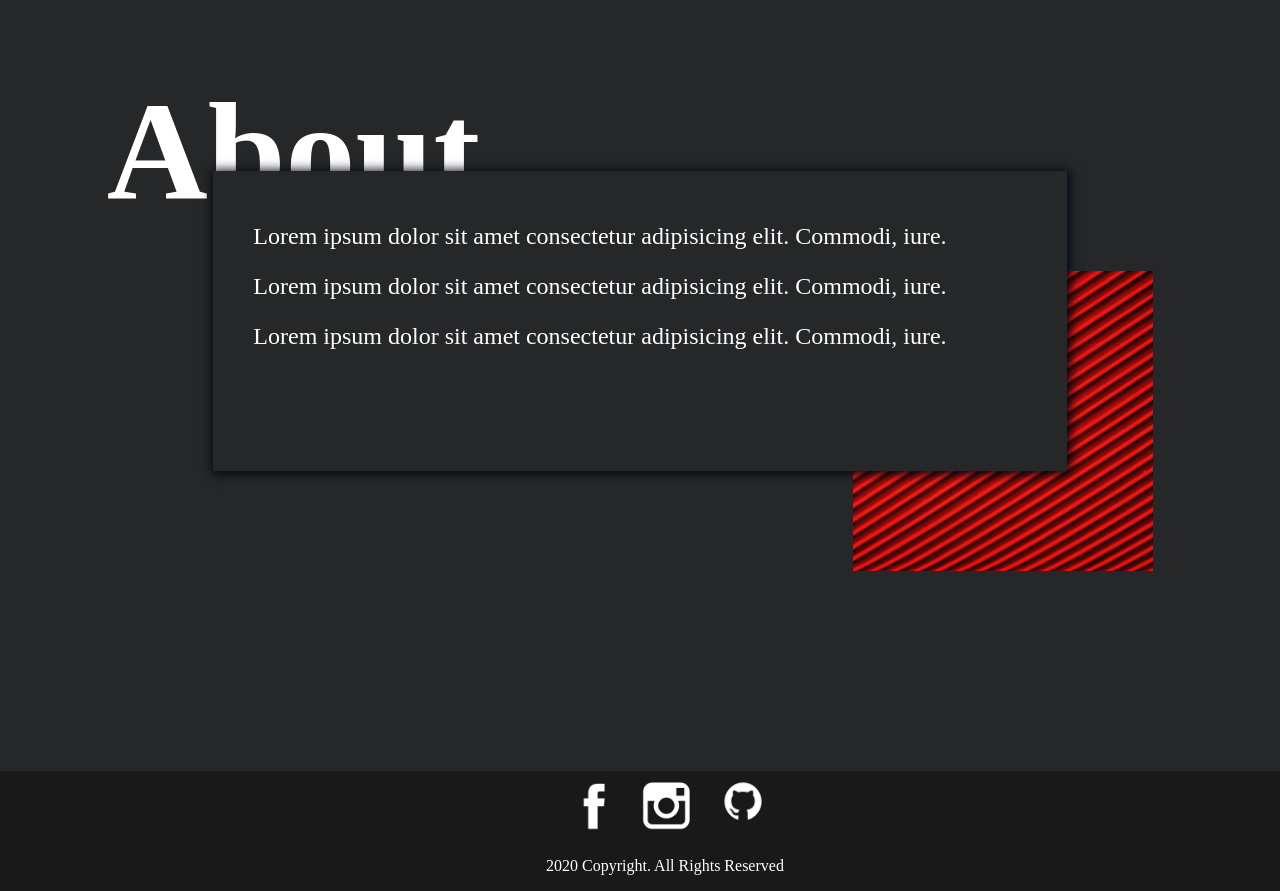
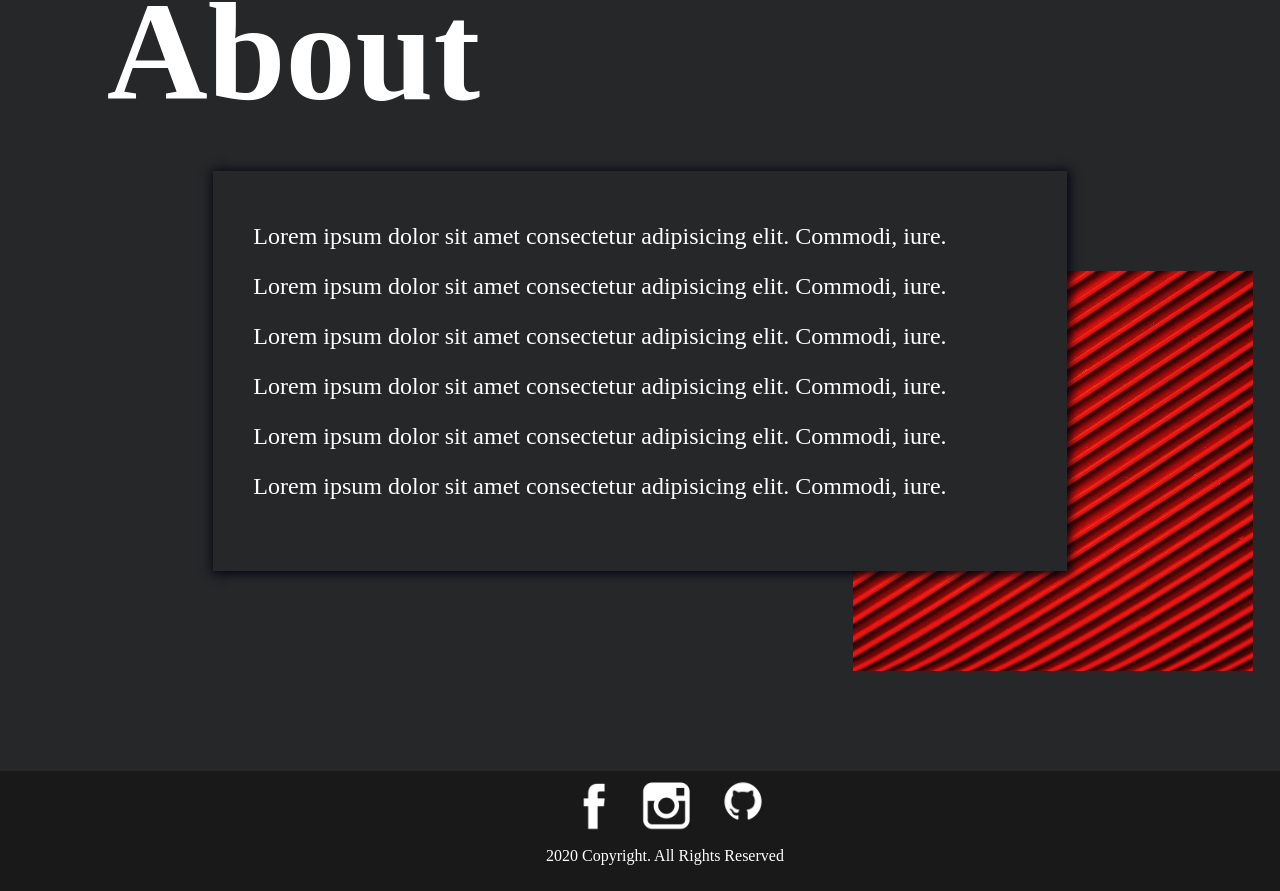
Before and after one commit to AlexIrina/Portfolio, a React (Create React App) app: page /about in a window 1280 px wide. Shown: the part 141-1032 px from the top of the page. Built offline with nearby package versions, Linux system fonts and the light colour scheme.

Commit message:
cleaned up skills section

```diff
--- a/src/components/About.js
+++ b/src/components/About.js
@@ -17,6 +17,18 @@ const About = () => {
           Lorem ipsum dolor sit amet consectetur adipisicing elit. Commodi,
           iure.
         </p>
+        <p>
+          Lorem ipsum dolor sit amet consectetur adipisicing elit. Commodi,
+          iure.
+        </p>
+        <p>
+          Lorem ipsum dolor sit amet consectetur adipisicing elit. Commodi,
+          iure.
+        </p>
+        <p>
+          Lorem ipsum dolor sit amet consectetur adipisicing elit. Commodi,
+          iure.
+        </p>
       </div>
       <img src={abstractImg} alt='abstract' />
     </div>
--- a/src/components/Footer.js
+++ b/src/components/Footer.js
@@ -4,7 +4,7 @@ import insta from '../images/insta.png';
 import github from '../images/github.png';
 const Footer = () => {
   return (
-    <footer className='social-links'>
+    <footer>
       <ul>
         <li>
           <a
--- a/src/components/Skills.js
+++ b/src/components/Skills.js
@@ -6,15 +6,17 @@ const Skills = () => {
       <h1>Skills</h1>
       <div className='skills-parags'>
         <p>
-          Lorem ipsum dolor sit amet consectetur, adipisicing elit. Asperiores saepe quidem quisquam, harum voluptatum assumenda quam nemo facere ex est tempore deleniti voluptates numquam pariatur dolores voluptatem debitis quasi eos laborum maiores repudiandae modi. Atque obcaecati voluptate quam, earum, doloribus repellendus reiciendis quo at blanditiis minima facere praesentium dolores assumenda?
+          Lorem ipsum dolor sit amet consectetur, adipisicing elit. Asperiores
+          saepe quidem quisquam, harum voluptatum assumenda quam nemo facere ex
+          est tempore deleniti voluptates numquam pariatur dolores
         </p>
       </div>
       <div className='langs'>
-        <h5>GIT</h5>
-        <h5>HTML</h5>
-        <h5>CSS</h5>
-        <h5>JS</h5>
-        <h5>REACT</h5>
+        <span>GIT</span>
+        <span>HTML</span>
+        <span>CSS</span>
+        <span>JS</span>
+        <span>REACT</span>
       </div>
     </div>
   );
--- a/src/styles.css
+++ b/src/styles.css
@@ -17,7 +17,7 @@ body {
   display: flex;
   list-style-type: none;
   justify-content: flex-end;
-  padding: 0 50px;
+  padding: 10px 30px;
 }
 
 .nav-header .list {
@@ -39,11 +39,15 @@ body {
 
 /* main section */
 .main-container {
-  /* outline: 2px solid red; */
+  outline: 2px solid red;
   position: relative;
   background: #262729;
   color: white;
   height: 75vh;
+}
+
+.left {
+  /* outline: 2px solid red; */
 }
 .intro {
   display: grid;
@@ -83,7 +87,7 @@ button a {
   color: white;
   text-decoration: none;
 }
-
+/* here */
 .intro img {
   height: 400px;
   width: 400px;
@@ -98,13 +102,13 @@ button a {
   height: 100vh;
 }
 .about-section h1 {
-  grid-row: 2/5;
+  grid-row: 1/5;
   grid-column: 2/8;
   font-size: 140px;
   color: white;
 }
 .about-paras {
-  grid-row: 3/6;
+  grid-row: 3/7;
   grid-column: 3/11;
   font-size: 24px;
   padding: 40px;
@@ -117,8 +121,8 @@ button a {
   /* background-color: rgb(215, 209, 209); */
 }
 .about-section img {
-  height: 300px;
-  width: 300px;
+  height: 400px;
+  width: 400px;
   z-index: 1;
   grid-row: 4/-1;
   grid-column: 9/-1;
@@ -149,8 +153,7 @@ button a {
 }
 
 .langs {
-  font-size: 30px;
-  grid-row: 5/6;
+  grid-row: 4/6;
   grid-column: 4/6;
   height: 400px;
   width: 800px;
@@ -158,6 +161,13 @@ button a {
   color: white;
   outline: none;
   box-shadow: 1px 1px 10px 2px #030812;
+  display: flex;
+  justify-content: space-evenly;
+}
+.langs span {
+  /* outline: 1px solid red; */
+  margin: auto;
+  font-size: 25px;
 }
 
 .work-section {
@@ -187,7 +197,7 @@ button a {
   padding: 10px;
   border-radius: 25%;
   width: 200px;
-  outline: 1px solid red;
+
   color: red;
 }
 
@@ -289,27 +299,7 @@ form button {
   grid-row: 11/-1;
   grid-column: 5/-1;
 }
-/* .social-links {
-  grid-row: 9/10;
-  grid-column: 4/10;
-  display: flex;
-  color: white;
-  padding: 20px;
-  margin: 20px;
-}
-.social-links li {
-  display: inline-block;
-  padding: 30px;
-}
-li img {
-  height: auto;
-  width: 50px;
-}
-.git-icon {
-  /* outline: 1px solid red; */
-/* width: 70px;
-  height: 60px; */
-/* }  */
+
 footer {
   background: #191919;
   display: flex;
@@ -317,7 +307,7 @@ footer {
   height: 15vh;
   width: 100vw;
   padding: 20px;
-  line-height: 40px;
+  line-height: 30px;
   padding: 0;
 }
 
```
Also changed, not shown: src/components/Contact.js (+0 -29 lines).
